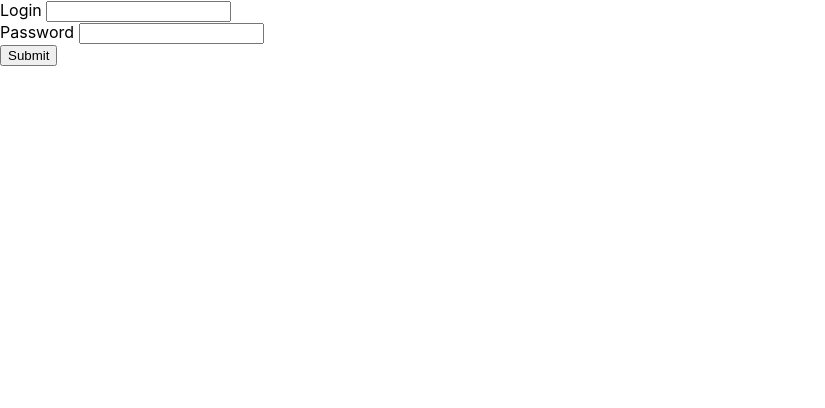
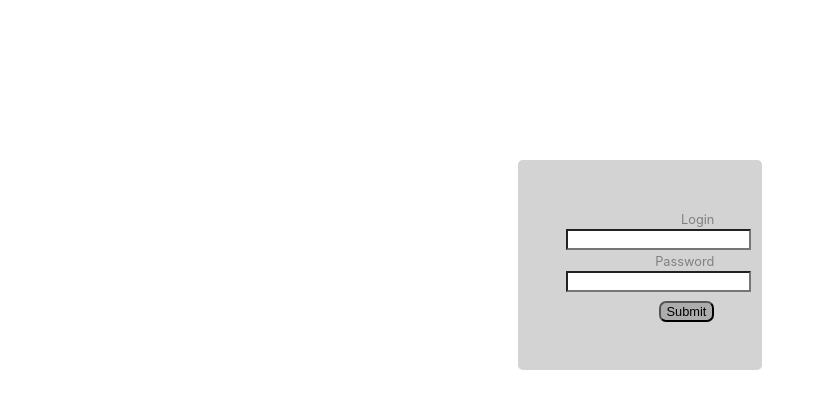
Before and after one commit to Moshyfawn/spa, a React (Create React App) app: page /login in a window 1280 px wide. Shown: the top 408 px of the page, without its empty margins (0-825 px from the left). Built offline with nearby package versions, Linux system fonts and the light colour scheme.

Commit message:
login styles

```diff
--- a/package.json
+++ b/package.json
@@ -9,7 +9,8 @@
     "react-router-dom": "^4.3.1",
     "react-scripts": "2.1.1",
     "redux": "^4.0.1",
-    "redux-thunk": "^2.3.0"
+    "redux-thunk": "^2.3.0",
+    "styled-components": "^4.1.2"
   },
   "scripts": {
     "start": "react-scripts start",
--- a/src/components/loginForm.js
+++ b/src/components/loginForm.js
@@ -1,4 +1,6 @@
 import React, { Component } from 'react';
+
+import styled from 'styled-components';
 
 export default class LoginForm extends Component {
 
@@ -19,19 +21,48 @@ export default class LoginForm extends Component {
         this.props.onSubmit(this.state)
     };
 
+
+
     render() {
         return (
             <form onSubmit={this.handleSubmit}>
                 <div>
-                    <label>Login </label>
-                    <input name='login' type='text' value={this.state.login} onChange={this.handleChange} />
+                    <Label>Login </Label>
+                    <Input name='login' type='text' value={this.state.login} onChange={this.handleChange} />
                 </div>
                 <div>
-                    <label>Password </label>
-                    <input name='password' type='password' value={this.state.password} onChange={this.handleChange}/>
+                    <Label>Password </Label>
+                    <Input name='password' type='password' value={this.state.password} onChange={this.handleChange}/>
                 </div>
-                <button type='submit'>Submit</button>
+                <Button type='submit'>Submit</Button>
             </form>
         );
     };
 };
+
+
+const Input = styled.input`
+    border-radius: .5px;
+
+    &:focus {
+        box-shadow: 0 2px #000080;
+    `;
+
+const Label = styled.label`
+    font-size: .8em;
+    color: grey;
+    `;
+
+const Button = styled.button`
+    margin-top: 0.7em;
+    margin-left: 5.6em;
+    font-size: .8em;
+    text-align: center;
+    border-radius: 7px;
+    background: #adadad;
+    color: black;
+
+    &:hover {
+        box-shadow: 0 2px #555;
+      }
+    `;
--- a/src/pages/login/loginPage.js
+++ b/src/pages/login/loginPage.js
@@ -1,4 +1,6 @@
 import React, { Component } from 'react';
+
+import styled from 'styled-components';
 
 import LoginForm from '../../components/loginForm';
 
@@ -12,10 +14,25 @@ import LoginForm from '../../components/loginForm';
 
     render() {
         return (
-            <div>
+            <Div>
+                <Error className='error'>{this.props.error}</Error>
                 <LoginForm onSubmit={this.props.login} />
-                <div>{this.props.error}</div>
-            </div>
+            </Div>
         );
     };
 };
+
+const Div = styled.div`
+    text-align: right;
+    margin: auto;
+    margin-top: 10em;
+    padding: 3em;
+    width: 9.3em;
+    background: #D3D3D3;
+    border-radius: .3em;
+`;
+
+const Error = styled.div`
+    font-size: .8em;
+    color: red;
+`;
--- a/src/store/actions/actions_user.js
+++ b/src/store/actions/actions_user.js
@@ -14,8 +14,20 @@ export function login(user) {
             }
 
             dispatch({ type: LOGIN, payload: fullUser })
+
+        } else if (user.login === 'Oleg' && user.password !== 'Marina') {
+            const errorMessagePassword = 'Password is incorrect'
+
+            dispatch({ type: LOGIN_FAIL, payload: errorMessagePassword })
+
+        } else if (user.login !== 'Oleg' && user.password === 'Marina') {
+            const errorMessageLogin = 'Login is incorrect'
+
+            dispatch({ type: LOGIN_FAIL, payload: errorMessageLogin })
+
         } else {
-            const errorMessage = 'fuck you!'
+            const errorMessage = 'Try again'
+
             dispatch({ type: LOGIN_FAIL, payload: errorMessage })
         };
     };
```
Also changed, not shown: src/index.css (line endings or trailing spaces), src/logo.svg (deleted), 1 other file (tests, documents, lock files or other folders).
